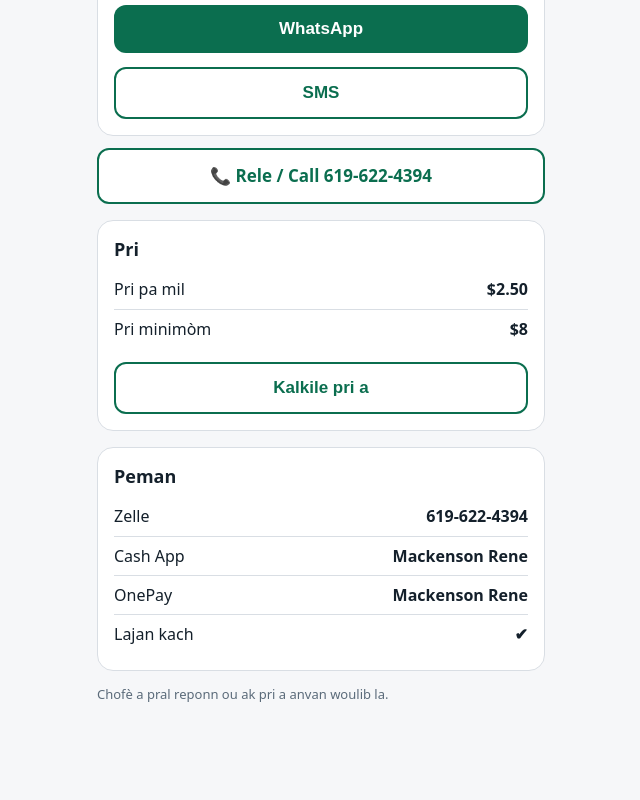
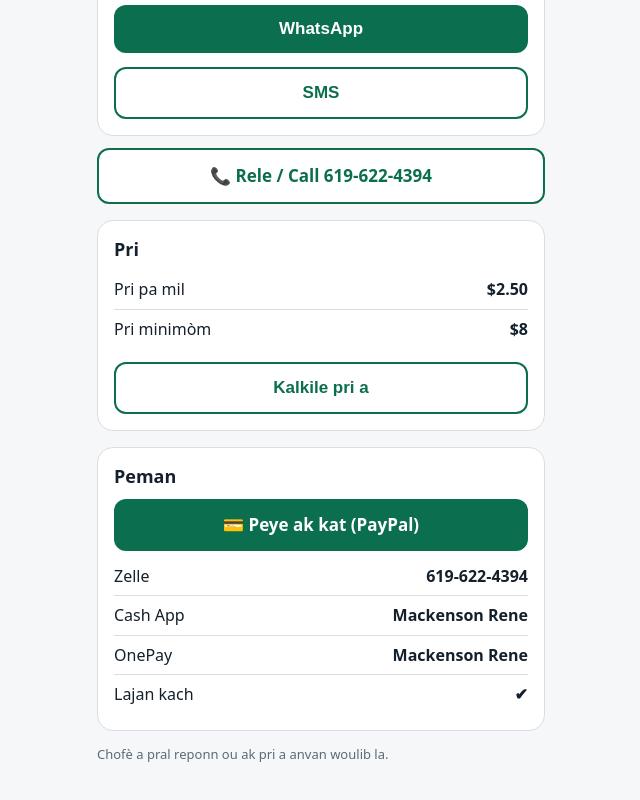
Before and after one commit to renemayko/mayko-delivery, a website: page index.html in a window 1280 px wide. Shown: the part 659-1459 px from the top of the page, without its empty margins (319-959 px from the left). Before the commit the page ends 1407 px from the top, so only its background shows below. Drawn offline with Linux system fonts and the light colour scheme.

Commit message:
Add files via upload

```diff
--- a/index.html
+++ b/index.html
@@ -25,6 +25,7 @@ button.sms{background:none;border:2px solid var(--ac);color:var(--ac)}
 a.call{display:block;text-align:center;text-decoration:none;margin-top:12px;padding:14px;font-size:17px;font-weight:700;border-radius:12px;background:var(--card);border:2px solid var(--ac);color:var(--ac)}
 .price{margin-top:16px}.price h2{font-size:18px;margin:0 0 8px}.price div{display:flex;justify-content:space-between;padding:8px 0;border-top:1px solid var(--bd)}.price div:first-of-type{border-top:0}
 .est{font-weight:700;color:var(--ac);font-size:18px;margin-top:10px}
+a.paycard{display:block;text-align:center;text-decoration:none;margin:10px 0 6px;padding:14px;font-size:17px;font-weight:700;border-radius:12px;background:var(--ac);color:var(--acx)}
 .est:empty{display:none}
 .est:not(:empty){background:var(--bg);border:2px solid var(--ac);border-radius:12px;padding:12px}
 .note{color:var(--mut);font-size:13px;margin-top:14px}
@@ -59,6 +60,7 @@ a.call{display:block;text-align:center;text-decoration:none;margin-top:12px;padd
 
   </div>
   <div class="card price"><h2 id="pyh">Peman</h2>
+    <a class="paycard" id="card" href="https://www.paypal.com/ncp/payment/6J7KMLE5HSAPJ" target="_blank" rel="noopener">💳 Peye ak kat (PayPal)</a>
     <div><span>Zelle</span><b>619-622-4394</b></div>
     <div><span>Cash App</span><b>Mackenson Rene</b></div>
     <div><span>OnePay</span><b>Mackenson Rene</b></div>
@@ -71,16 +73,16 @@ a.call{display:block;text-align:center;text-decoration:none;margin-top:12px;padd
 var DRIVER_PHONE = "16196224394";
 
 var T = {
-  ht:{t:"Mande yon woulib",s:"Ranpli fòm nan, epi voye demann ou dirèkteman bay chofè a.",l1:"Non ou",l2:"Telefòn ou",l3:"Kote pou pran w",l4:"Kote w prale",l5:"Ki lè",l6:"Kantite moun",n:"Chofè a pral reponn ou ak pri a anvan woulib la.",ph:"Pri",pyh:"Peman",pyc:"Lajan kach",pm:"Pri minimòm",agree:"Si pri a bon pou ou, voye demann lan.",p1:"Pri pa mil",calc:"Kalkile pri a",wait:"Ap kalkile...",need:"Antre kote pou pran w ak kote w prale an premye.",fail:"Mwen pa t ka kalkile distans lan. Chofè a ap ba w pri a.",res:function(mi,p){return "Distans: "+mi.toFixed(1)+" mil · Pri estime: $"+p.toFixed(2)},err:"Tanpri ranpli non, kote pou pran w, ak kote w prale.",lang:"English",
+  ht:{t:"Mande yon woulib",s:"Ranpli fòm nan, epi voye demann ou dirèkteman bay chofè a.",l1:"Non ou",l2:"Telefòn ou",l3:"Kote pou pran w",l4:"Kote w prale",l5:"Ki lè",l6:"Kantite moun",n:"Chofè a pral reponn ou ak pri a anvan woulib la.",ph:"Pri",pyh:"Peman",pyc:"Lajan kach",pm:"Pri minimòm",agree:"Si pri a bon pou ou, voye demann lan.",card:"💳 Peye ak kat (PayPal)",p1:"Pri pa mil",calc:"Kalkile pri a",wait:"Ap kalkile...",need:"Antre kote pou pran w ak kote w prale an premye.",fail:"Mwen pa t ka kalkile distans lan. Chofè a ap ba w pri a.",res:function(mi,p){return "Distans: "+mi.toFixed(1)+" mil · Pri estime: $"+p.toFixed(2)},err:"Tanpri ranpli non, kote pou pran w, ak kote w prale.",lang:"English",
     m:function(d){return "Bonjou, mwen vle yon woulib.\nNon: "+d.name+"\nTelefòn: "+d.phone+"\nPran m nan: "+d.from+"\nVa nan: "+d.to+"\nLè: "+d.when+"\nMoun: "+d.pax}},
-  en:{t:"Request a ride",s:"Fill out the form and send your request straight to the driver.",l1:"Your name",l2:"Your phone",l3:"Pickup location",l4:"Destination",l5:"When",l6:"Passengers",n:"The driver will reply with the price before the ride.",ph:"Price",pyh:"Payment",pyc:"Cash",pm:"Minimum price",agree:"If the price works for you, send your request.",p1:"Price per mile",calc:"Calculate price",wait:"Calculating...",need:"Enter pickup and destination first.",fail:"Couldn’t calculate the distance. The driver will give you the price.",res:function(mi,p){return "Distance: "+mi.toFixed(1)+" mi · Estimated price: $"+p.toFixed(2)},err:"Please fill in your name, pickup, and destination.",lang:"Kreyòl",
+  en:{t:"Request a ride",s:"Fill out the form and send your request straight to the driver.",l1:"Your name",l2:"Your phone",l3:"Pickup location",l4:"Destination",l5:"When",l6:"Passengers",n:"The driver will reply with the price before the ride.",ph:"Price",pyh:"Payment",pyc:"Cash",pm:"Minimum price",agree:"If the price works for you, send your request.",card:"💳 Pay by card (PayPal)",p1:"Price per mile",calc:"Calculate price",wait:"Calculating...",need:"Enter pickup and destination first.",fail:"Couldn’t calculate the distance. The driver will give you the price.",res:function(mi,p){return "Distance: "+mi.toFixed(1)+" mi · Estimated price: $"+p.toFixed(2)},err:"Please fill in your name, pickup, and destination.",lang:"Kreyòl",
     m:function(d){return "Hello, I'd like a ride.\nName: "+d.name+"\nPhone: "+d.phone+"\nPickup: "+d.from+"\nDestination: "+d.to+"\nTime: "+d.when+"\nPassengers: "+d.pax}}
 };
 var cur = "ht";
 function $(i){return document.getElementById(i)}
 function render(){
   var x=T[cur];
-  ["t","s","l1","l2","l3","l4","l5","l6","n","ph","p1","calc","pyh","pyc","pm","agree"].forEach(function(k){$(k).textContent=x[k]});
+  ["t","s","l1","l2","l3","l4","l5","l6","n","ph","p1","calc","pyh","pyc","pm","agree","card"].forEach(function(k){$(k).textContent=x[k]});
   $("lang").textContent=x.lang; document.documentElement.lang=cur; showEst();
 }
 $("lang").onclick=function(){cur=cur==="ht"?"en":"ht";render()};
```
